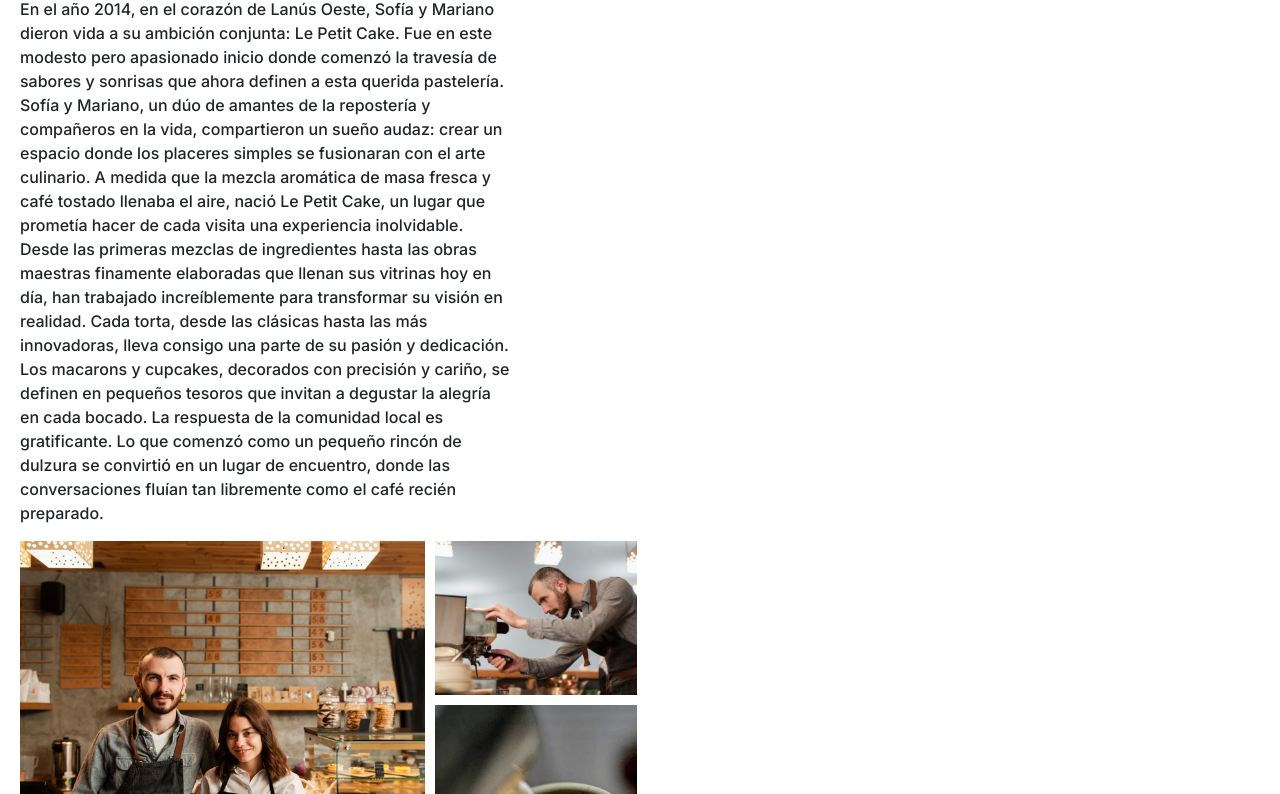
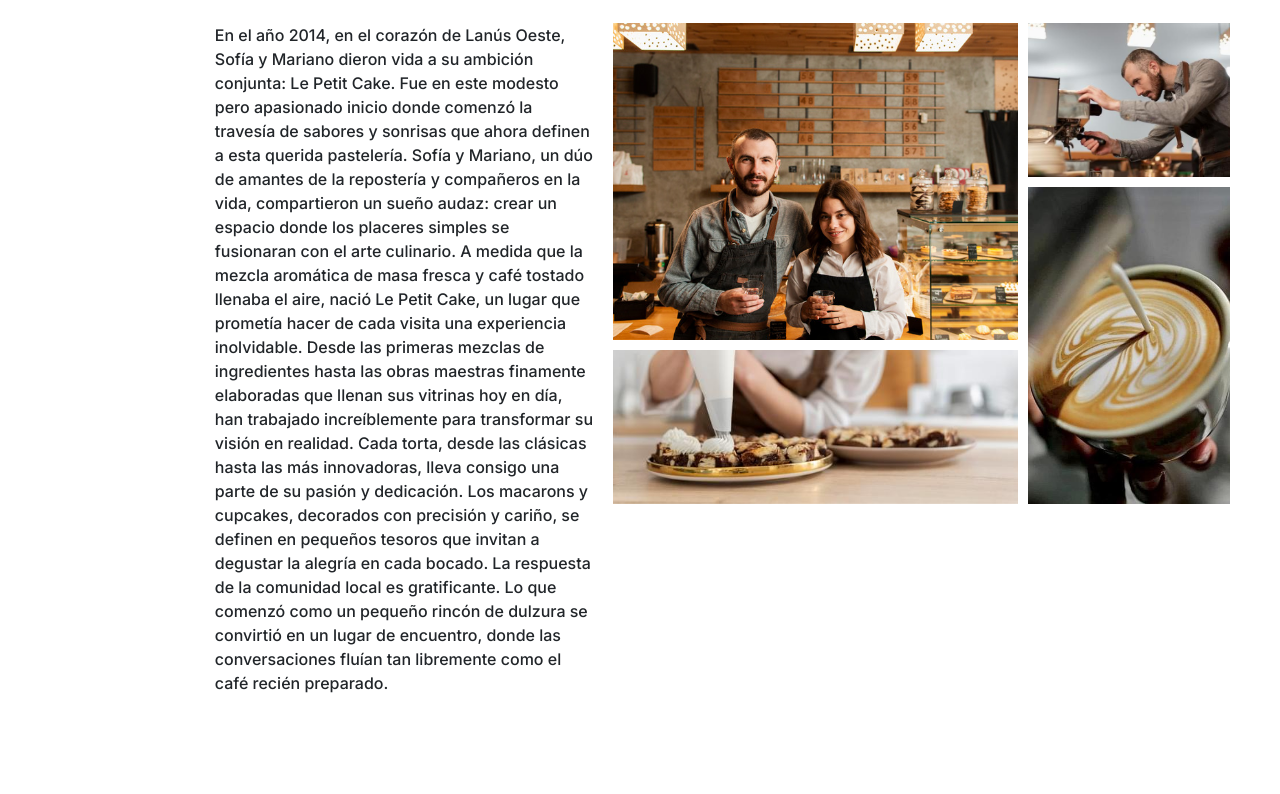
Before and after one commit to SebaFagalde/Le-Petit-Project, a plain HTML site: page paginas/nosotros.html in a window 1280 px wide. Shown: the part 217-1011 px from the top of the page. Drawn offline with nearby package versions, Linux system fonts and the light colour scheme.

Commit message:
agregando la pagina de nosotros y productos

```diff
--- a/css/estilos.css
+++ b/css/estilos.css
@@ -328,30 +328,42 @@ button:hover {
 .contacto--lepetit h1{
   margin-top: 80px;
 }
+.contenedor--nosotros {
+  display: flex;
+  align-items: flex-start;
+  padding-top: 140px;
+  padding-left: 15px;
+}
 .main--nosotros {
-  padding: 15px 0;
-}
+  padding-top: 90px;
+  display: flex;
+  justify-content:center;
 
-.container-nosotros {
-
-  display: inline-block;
 }
 .imagen__nosotros {
   max-width: 617px;
   height: 481px;
-  display: inline-block;
+  display: flex;
+
+}
+.texto-nosotros {
+  display: flex;
+  justify-content: center;
+  width: auto;
+  padding-top: 10px;
+  padding-right: 50px;
+  padding-bottom: 50px;
+  padding-left: 20px;
+  gap: 20px;
+
 }
 
-.texto-nosotros {
-  width: 40%;
-  padding-top: 100px;
+.main--nosotros>h2 {
+  display: flex;
+
+  padding-top: 45px;
   padding-left: 20px;
-  display: inline-block;
-}
-
-.texto-nosotros h2 {
-  padding-top: 50px;
-  font-size: 34px;
+  font-size: 60px;
 }
 
 .texto-nosotros p {
--- a/paginas/nosotros.html
+++ b/paginas/nosotros.html
@@ -21,11 +21,11 @@
             <li><a href="contacto.html">Contacto</a></li>
           </ul>
         </div>
-
       </nav>
-      <main class="main--nosotros">
+      <div class="contenedor--nosotros">
+       <h2>NOSOTROS</h2>
+       <main class="main--nosotros">
         <div class="texto-nosotros">
-         <h2>NOSOTROS</h2>
          <p>En el año 2014, en el corazón de Lanús Oeste, Sofía y Mariano dieron vida a su ambición
          conjunta: Le Petit Cake. Fue en este modesto pero apasionado inicio donde comenzó la
          travesía de sabores y sonrisas que ahora definen a esta querida pastelería.
@@ -44,7 +44,8 @@
          <img class="imagen__nosotros" src="../assets/ImagenesLePetit/Nosotros.png" alt="Imagen Nosotros">
         </div>
       </main>
-        <footer>
+      </div>
+      <footer>
           <div class="footer-container">
             <ul class="footer-links">
               <img class="imagen__logo"src="../assets/ImagenesLePetit/Ellipse 1.svg" alt="logo de la marca">
```
Also changed, not shown: paginas/productos.html (+26 -1 lines).
